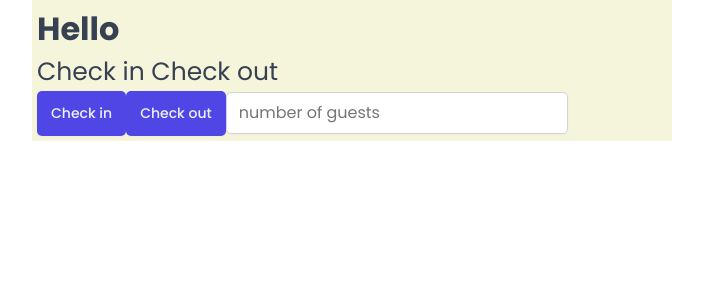
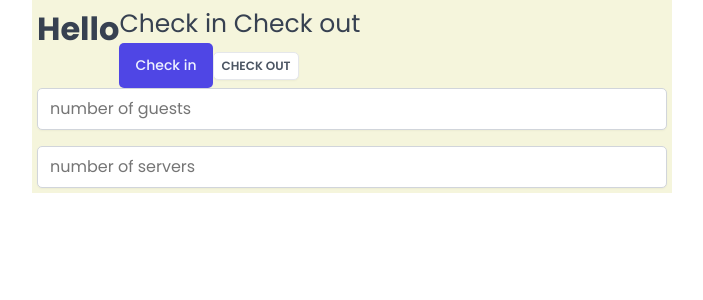
Before and after one commit to Ayoub-45/The-Wild-Oasis, a React (Vite) app: page / in a window 1280 px wide. Shown: the top 300 px of the page, without its empty margins (288-991 px from the left). Built offline with nearby package versions, Linux system fonts and the light colour scheme; a web font is replaced by a local one.

Commit message:
Building a reusible components

```diff
--- a/src/App.jsx
+++ b/src/App.jsx
@@ -1,29 +1,39 @@
-import styled from "styled-components"
+import styled from "styled-components";
 import GlobalStyled from "./styles/GlobalStyles";
 import Button from "./ui/Button";
-import Heading from "./ui/Heading"
-import Input from "./ui/Input"
-const StyledApp=styled.div`
-background-color: beige;
-padding:0.5rem;
-width:50%;
-height:50%;
-margin:auto;
+import Heading from "./ui/Heading";
+import Input from "./ui/Input";
+import Row from "./ui/Row";
+const StyledApp = styled.div`
+  background-color: beige;
+  padding: 0.5rem;
+  width: 50%;
+  height: 50%;
+  margin: auto;
 `;
 
-
-
-export default function App(){
+export default function App() {
   return (
     <>
-    <GlobalStyled/>
-    <StyledApp>
-    <Heading as="h1">Hello</Heading>
-    <Heading as="h2">Check in Check out</Heading>
-    <Button onClick={()=>alert("check in")}>Check in</Button>
-    <Button onClick={()=>alert("check out")}>Check out</Button>
-    <Input placeholder="number of guests"/>
-    </StyledApp>
+      <GlobalStyled />
+      <StyledApp>
+        <Row type="horizontal">
+          <Heading as="h1">Hello</Heading>
+          <div>
+            <Heading as="h2">Check in Check out</Heading>
+            <Button size="medium" varition="primary" onClick={() => alert("check in")}>
+              Check in
+            </Button>
+            <Button size="small" varition="secondary" onClick={() => alert("check out")}>Check out</Button>
+          </div>
+        </Row>
+        <form>
+          <Row>
+            <Input placeholder="number of guests" />
+            <Input placeholder="number of servers" />
+          </Row>
+        </form>
+      </StyledApp>
     </>
-    )
+  );
 }
--- a/src/ui/Button.jsx
+++ b/src/ui/Button.jsx
@@ -47,16 +47,16 @@
     }
   `,
 };
-const Button=styled.button`
- border: none;
- border-radius: var(--border-radius-sm);
- box-shadow: var(--shadow-sm);
- font-size: 1.4rem;
- padding:1.2rem 1.4rem;
- font-weight: 500;
- color: var(--color-brand-50);
- background-color: var(--color-brand-600);
- cursor:pointer;
+const Button = styled.button`
+  border: none;
+  border-radius: var(--border-radius-sm);
+  box-shadow: var(--shadow-sm);
+  ${(props) => sizes[props.size]}
+  ${(props) => variations[props.varition]}
+`;
+Button.defaultProps = {
+  size: "medium",
+  variation: "primary",
+};
 
-`
-export default Button
+export default Button;
--- /dev/null
+++ b/src/ui/Row.jsx
@@ -0,0 +1,22 @@
+import styled from "styled-components";
+import { css } from "styled-components";
+const Row = styled.div`
+  display: flex;
+  ${(props) => {
+    props.type === "horizontal" &&
+      css`
+        align-items: center;
+        justify-content: space-between;
+      `;
+  }}
+  ${(props) =>
+    props.type === "vertical" &&
+    css`
+      flex-direction: column;
+      gap: 1.6rem;
+    `}
+`;
+Row.defaultProps = {
+  type: "vertical",
+};
+export default Row;
```
